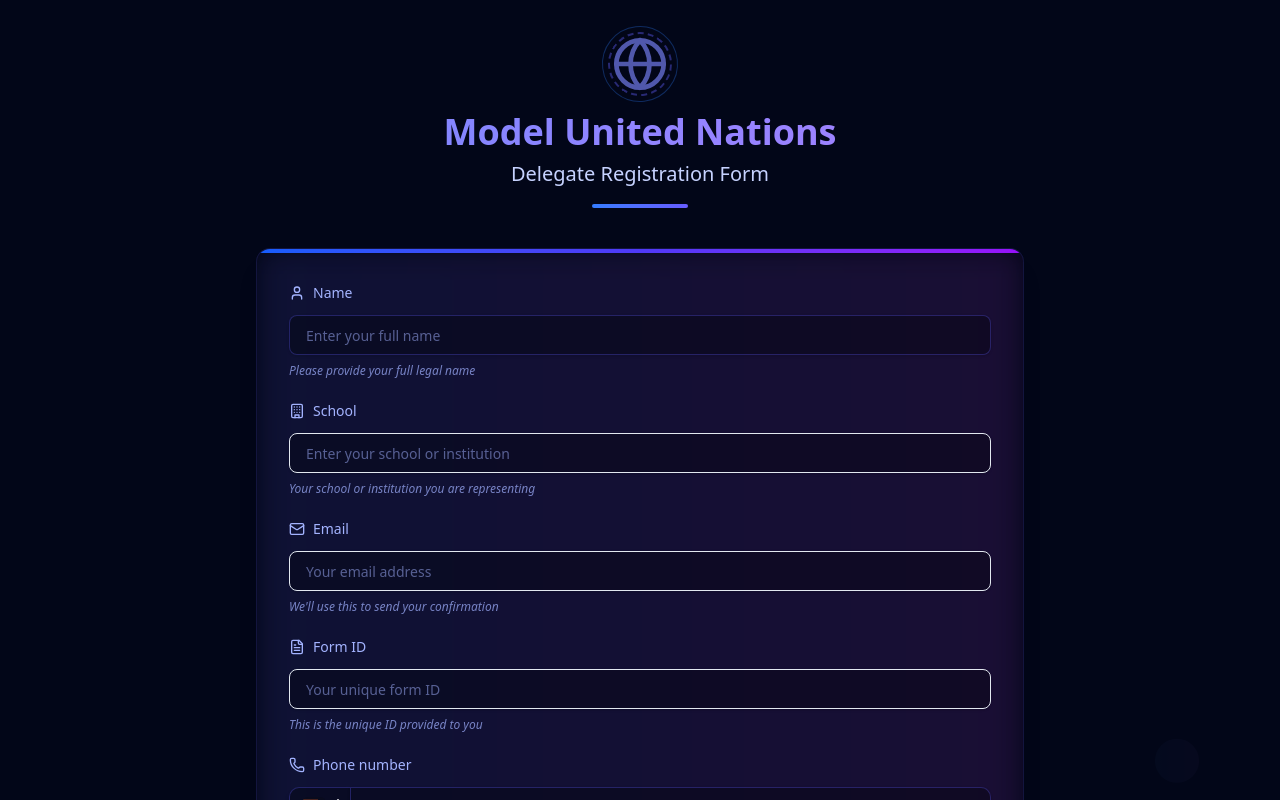
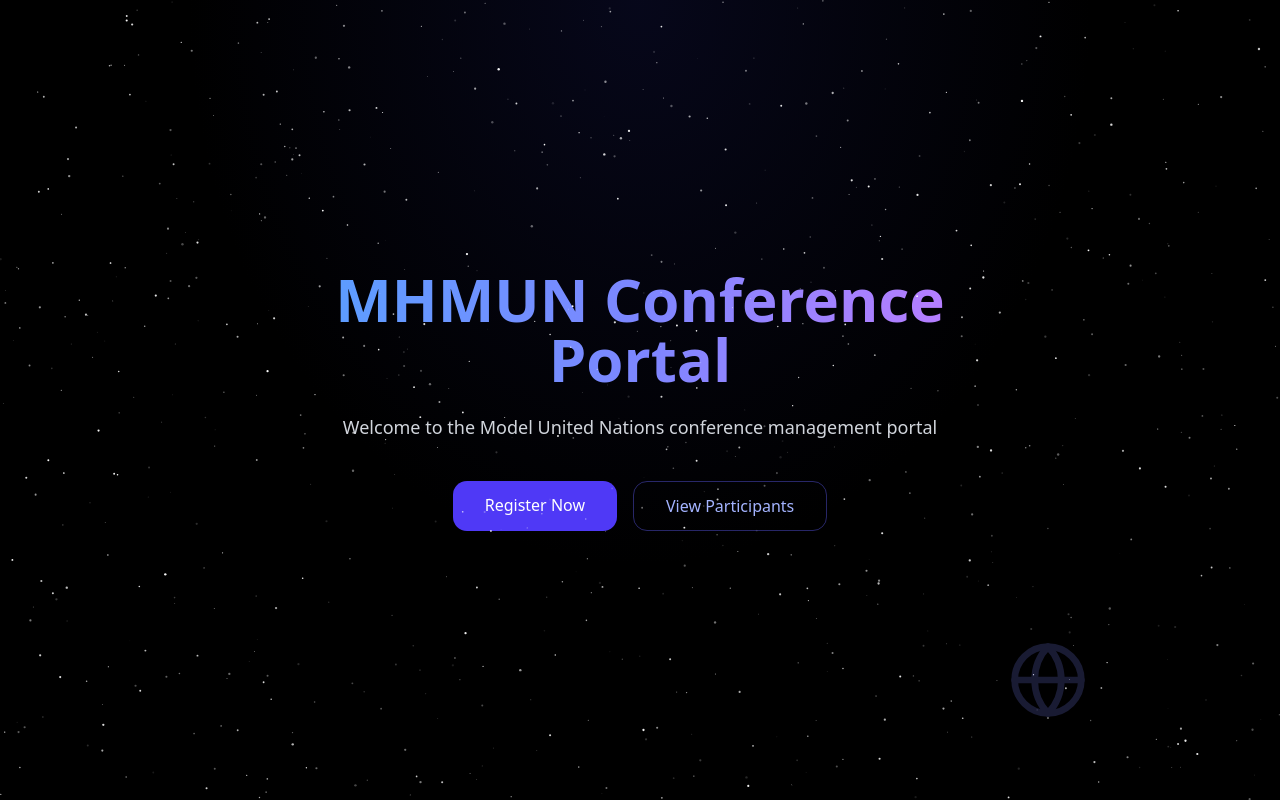
Before and after one commit to zeusnotfound04/MHMUN-backend, a Next.js app: page / in a window 1280 px wide. Shown: the top 800 px of the page. Built offline with nearby package versions, Linux system fonts and the light colour scheme.

Commit message:
fix: modified the page and matched the dark theme

```diff
--- a/src/app/page.tsx
+++ b/src/app/page.tsx
@@ -1,9 +1,51 @@
-import RegistrationForm from "@/components/RegisterForm";
+import { SparklesCore } from "@/components/ui/sparkles";
+import { Globe } from "lucide-react";
 
 export default function Home() {
   return (
-    <div >
-      <RegistrationForm/>
+    <div className="relative min-h-screen overflow-hidden bg-black bg-[radial-gradient(ellipse_at_top,rgba(16,18,66,0.4),transparent_50%)]">
+      <div className="relative z-10 flex flex-col items-center justify-center w-full h-screen px-4">
+        {/* Background sparkles effect */}
+        <SparklesCore
+          background="black"
+          minSize={0.3}
+          maxSize={1.2}
+          particleDensity={120}
+          className="w-full h-full absolute inset-0"
+          particleColor="#FFFFFF"
+          speed={0.3}
+        />
+
+        {/* Hero content */}
+        <div className="text-center max-w-3xl mx-auto">
+          <h1 className="text-5xl md:text-6xl font-bold bg-clip-text text-transparent bg-gradient-to-r from-blue-400 via-indigo-400 to-purple-400 mb-6">
+            MHMUN Conference Portal
+          </h1>
+          <p className="text-lg text-gray-300 mb-10">
+            Welcome to the Model United Nations conference management portal
+          </p>
+
+          <div className="flex flex-col sm:flex-row gap-4 justify-center">
+            <a
+              href="/register"
+              className="px-8 py-3 rounded-xl bg-indigo-600 text-white font-medium hover:bg-indigo-700 transition-colors"
+            >
+              Register Now
+            </a>
+            <a
+              href="/participants"
+              className="px-8 py-3 rounded-xl border border-indigo-500/40 text-indigo-300 hover:bg-indigo-900/30 transition-colors"
+            >
+              View Participants
+            </a>
+          </div>
+        </div>
+
+        {/* Decorative globe */}
+        <div className="absolute bottom-[10%] right-[15%] opacity-20">
+          <Globe className="w-20 h-20 text-indigo-400" />
+        </div>
+      </div>
     </div>
   );
 }
```
